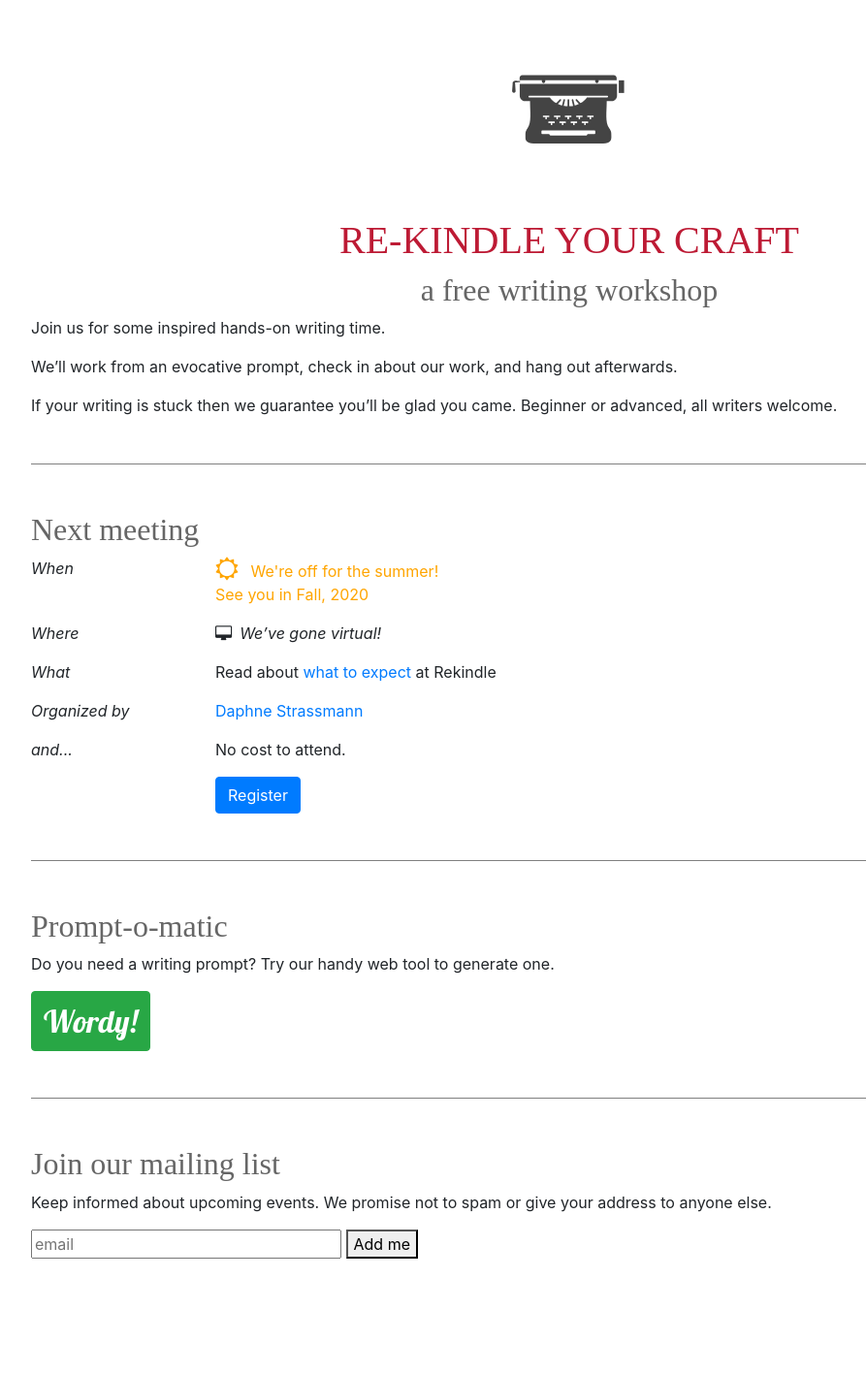
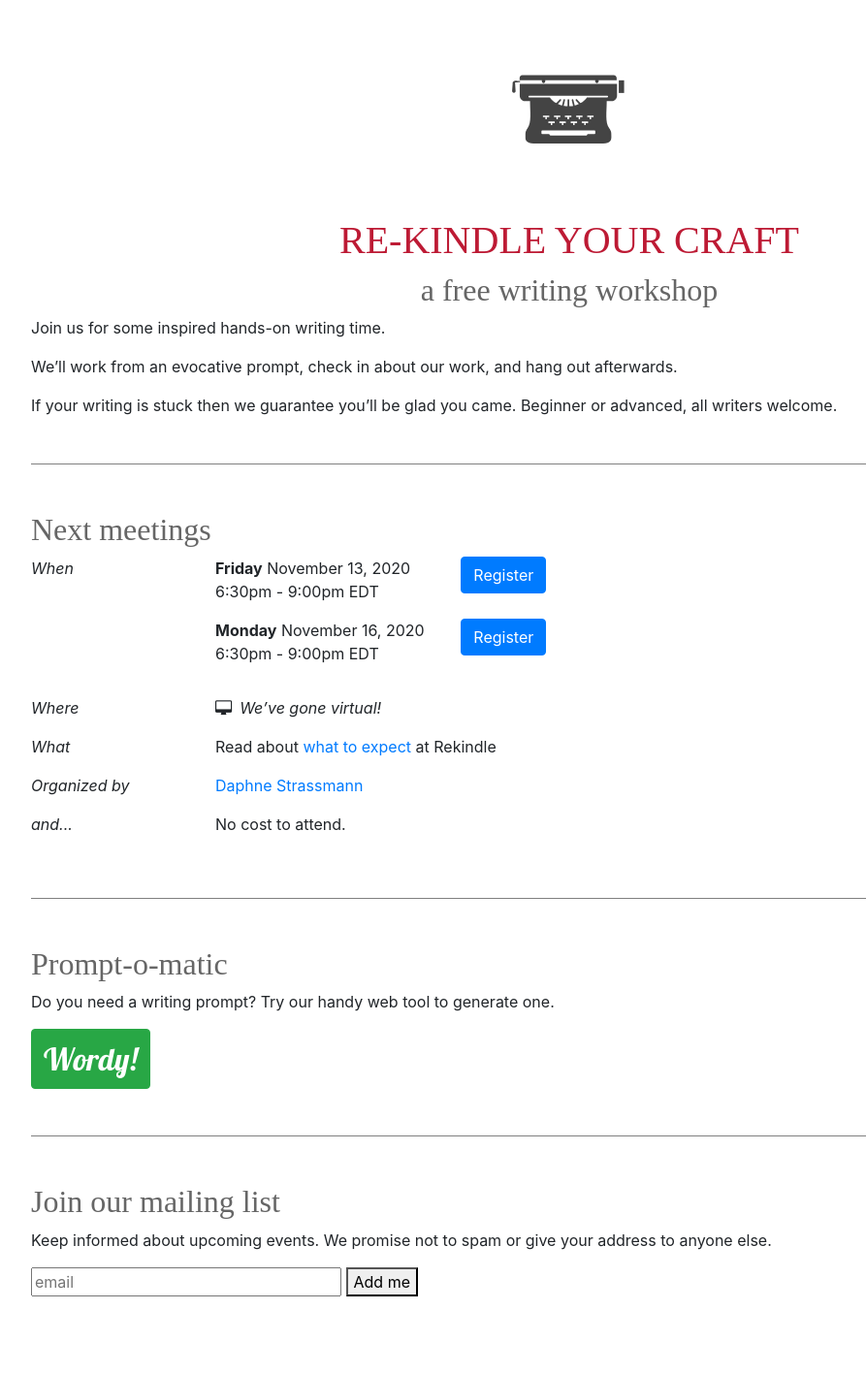
Before and after one commit to straz/rekindle, a Jekyll site: the page built from index.html, in a window 1280 px wide. Shown: the whole page at 97% size, without its empty margins (53-946 px from the left). Built offline with Jekyll 4.4.1, drawn with Linux system fonts in a browser that asks for light colours; nearby versions of some CDN libraries; some web fonts are replaced; before the commit the page ends 1378 px from its top, so only the background shows below that.

Commit message:
nov 2020

```diff
--- a/_data/events.yml
+++ b/_data/events.yml
@@ -1,4 +1,8 @@
-- day: Wednesday
-  date: "June 24, 2020"
-  time: "6:30pm - 7:45pm EDT"
-  eventbrite: "https://www.eventbrite.com/e/rekindle-your-craft-an-evening-of-writing-with-prompts-tickets-38927322670"
+- day: Friday
+  date: "November 13, 2020"
+  time: "6:30pm - 9:00pm EDT"
+  eventbrite: "https://www.eventbrite.com/e/rekindle-your-craft-write-space-registration-126314304485"
+- day: Monday
+  date: "November 16, 2020"
+  time: "6:30pm - 9:00pm EDT"
+  eventbrite: "https://www.eventbrite.com/e/rekindle-your-craft-write-space-registration-126411569407"
--- a/index.html
+++ b/index.html
@@ -3,8 +3,6 @@ layout: default
 navtab: home
 title: Rekindle your craft
 ---
-
-{% assign event = site.data.events | first %}
 
 <h1 class="text-center">RE-KINDLE YOUR CRAFT</h1>
 <h2 class="text-center">a free writing workshop</h2>
@@ -16,13 +14,26 @@ title: Rekindle your craft
 
 
 <div class="next-meeting infocard">
-  <h2>Next meeting</h2>
+  <h2>Next meetings</h2>
   <div class="row">
     <div class="col-2"><em>When</em></div>
 
-    <!-- <div class="col-4"><b>{{ event.day }}</b> {{ event.date }}<br/>{{ event.time }}</div> -->
-    <div class="col-4 summer"><i class="fa fa-sun-o mr-2"></i>
-        We're off for the summer!<br/>See you in Fall, 2020</div>
+    <div class="col-4">
+      {% for event in site.data.events %}
+      <div class="row">
+	<div class="col-8">
+	  <b>{{ event.day }}</b> {{ event.date }}<br/>{{ event.time }}
+	</div>
+
+	<div class="col"><a href="{{ event.eventbrite }}"
+					  target="eventbrite"
+					  class="btn btn-primary">Register</a></div>
+      </div>
+      {% endfor %}
+  </div>
+
+    <!-- <div class="col-4 summer"><i class="fa fa-sun-o mr-2"></i>
+        We're off for the summer!<br/>See you in Fall, 2020</div> -->
     </div>
 
     <div class="row">
@@ -47,10 +58,9 @@ title: Rekindle your craft
       <div class="col-4">No cost to attend.</div>
     </div>
 
+    {% assign one_event = site.data.events | first %}
+
     <div class="row">
-      <div class="col-4 offset-sm-2"><a href="{{ event.eventbrite }}"
-					target="eventbrite"
-					class="btn btn-primary">Register</a></div>
     </div>
 
   </div>
```
